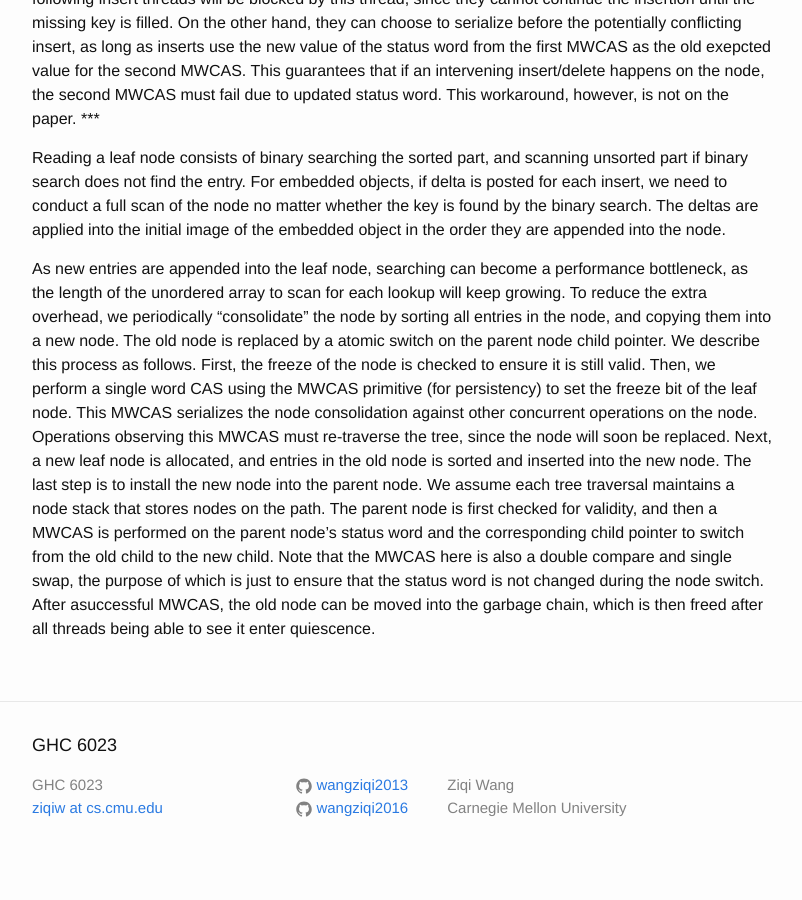
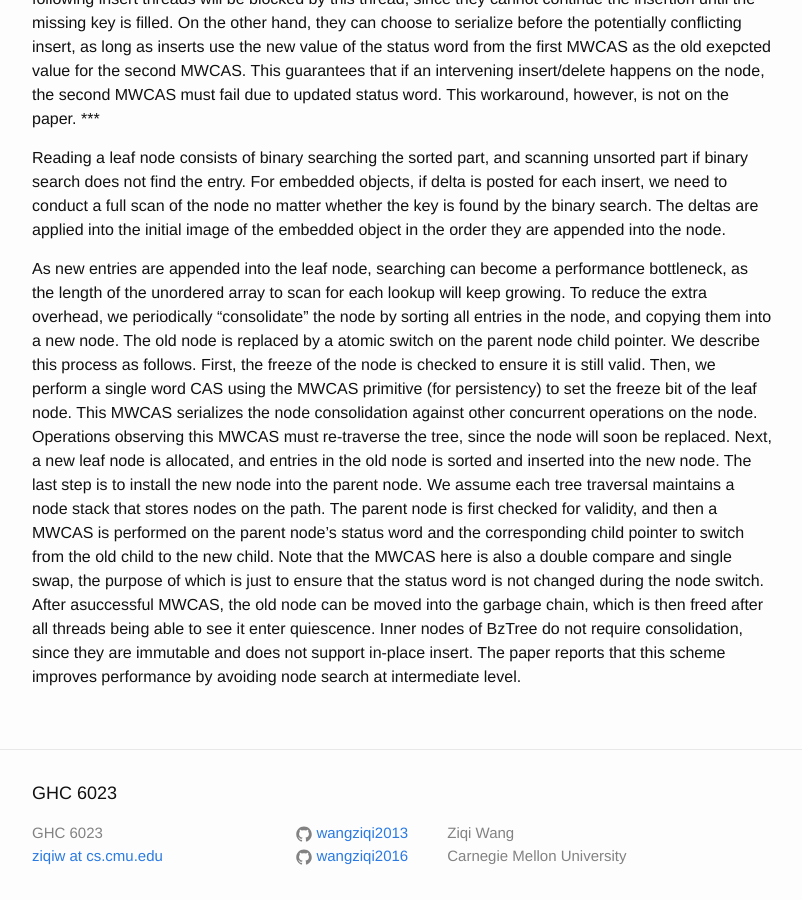
Before and after one commit to wangziqi2013/wangziqi2013.github.io, a Jekyll site: the page built from _posts/2019-11-10-bztree.markdown, in a window 1280 px wide and 900 px high, scrolled down 3423 px. Shown: the whole window, without its empty margins (238-1040 px from the left). Built offline with Jekyll 4.4.1, drawn with Linux system fonts in a browser that asks for light colours; before the commit the page ends 4302 px from its top, so only the background shows below that.

Commit message:
Small change

```diff
--- a/_posts/2019-11-10-bztree.markdown
+++ b/_posts/2019-11-10-bztree.markdown
@@ -150,3 +150,5 @@ checked for validity, and then a MWCAS is performed on the parent node's status
 to switch from the old child to the new child. Note that the MWCAS here is also a double compare and single swap, the purpose
 of which is just to ensure that the status word is not changed during the node switch. After asuccessful MWCAS, the old
 node can be moved into the garbage chain, which is then freed after all threads being able to see it enter quiescence.
+Inner nodes of BzTree do not require consolidation, since they are immutable and does not support in-place insert. The
+paper reports that this scheme improves performance by avoiding node search at intermediate level.
```
